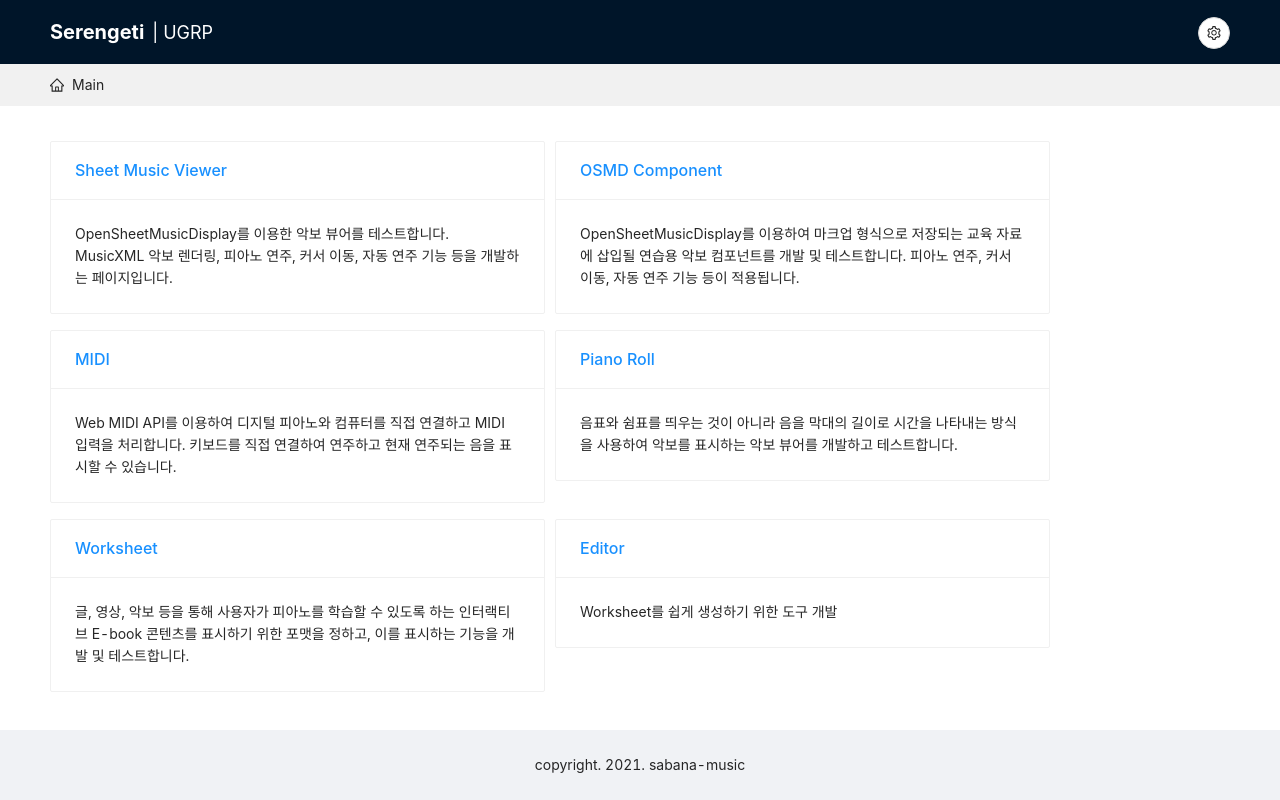
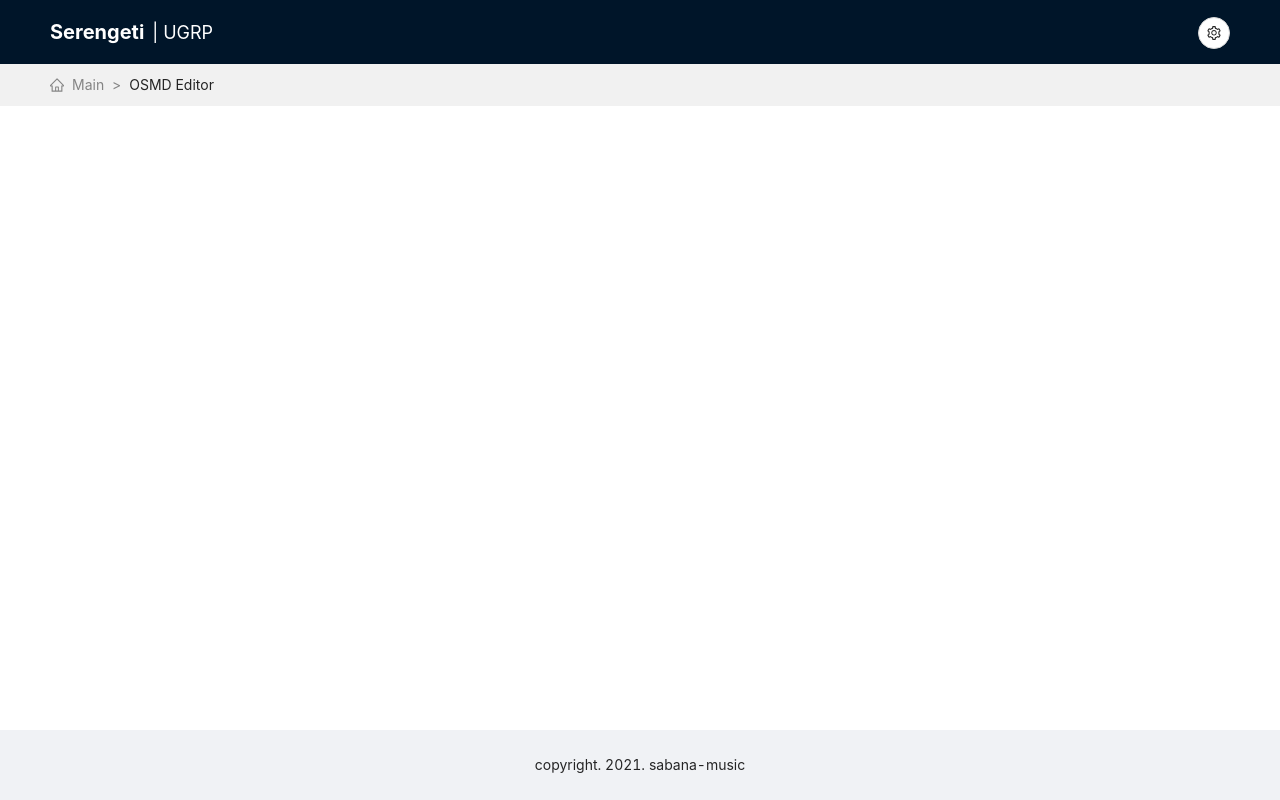
Before and after one commit to iomeone/serengetiWebPiano, a React (Create React App) app: page /osmdEditor in a window 1280 px wide. Before the commit this address led to /. Built offline with nearby package versions, Linux system fonts and the light colour scheme.

Commit message:
OSMD Editor.tsx 생성!

```diff
--- a/src/App.tsx
+++ b/src/App.tsx
@@ -20,6 +20,7 @@ import PianoRollRoute from 'routes/PianoRollRoute';
 import WorksheetRoute from 'routes/WorksheetRoute';
 import { Size } from 'constants/layout';
 import EditorRoute from 'routes/EditorRoute';
+import OSMDEditor from 'routes/OSMDEditorRoute'
 
 const hMargin = Size.hMargin;
 
@@ -102,6 +103,11 @@ const routeMap: BreadCrumbMap = {
   '/editor': {
     routeName: 'Editor',
     component: EditorRoute,
+    exact: true,
+  },
+  '/osmdEditor': {
+    routeName: 'OSMD Editor',
+    component: OSMDEditor,
     exact: true,
   },
 };
--- a/src/routes/MainRoute.tsx
+++ b/src/routes/MainRoute.tsx
@@ -50,6 +50,11 @@ const items: RouteCard[] = [
     path: '/editor',
     description: 'Worksheet를 쉽게 생성하기 위한 도구 개발',
   },
+  {
+    title: "OSMD Editor",
+    path:"/osmdEditor",
+    description: "악보 자르기 도구 개발"
+  }
 ];
 
 export default function MainRoute() {
--- /dev/null
+++ b/src/routes/OSMDEditorRoute.tsx
@@ -0,0 +1,3 @@
+export default function OSMDEditorRoute() {
+    return <div></div>
+}
```
